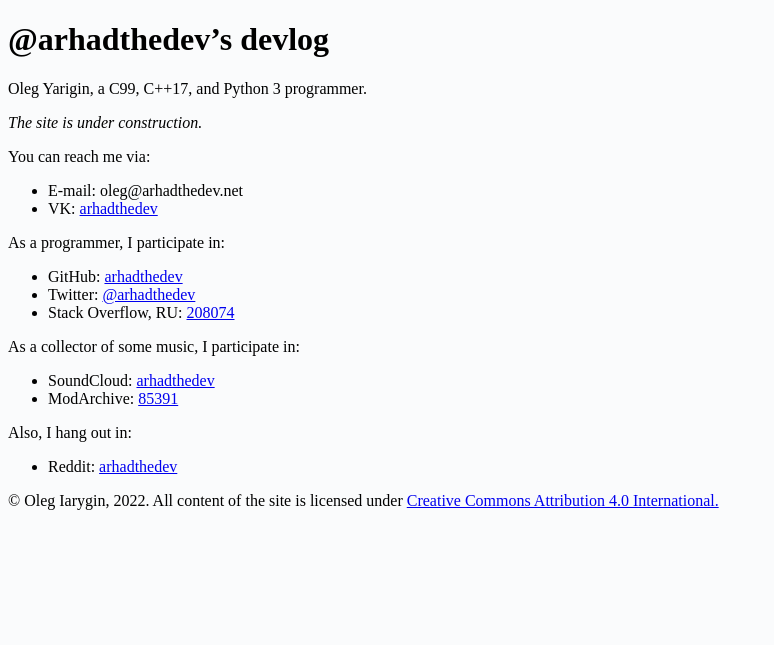
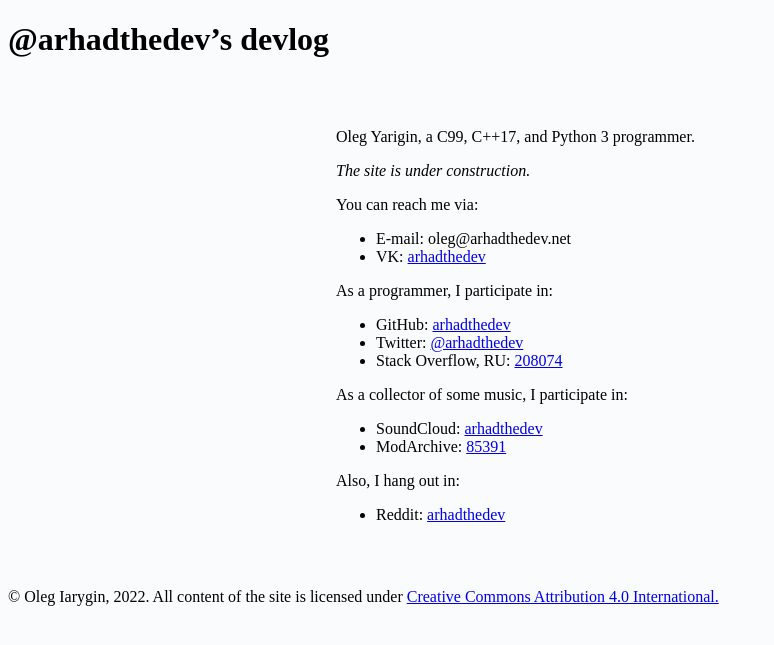
Before and after one commit to arhadthedev/arhadthedev, a Jekyll site: the page built from index.htm, in a window 1280 px wide. Shown: the top 645 px of the page, without its empty margins (0-774 px from the left). Built offline with Jekyll 4.4.1, drawn with Linux system fonts in a browser that asks for light colours.

Commit message:
Make site into a single 38rem column

```diff
--- a/_layouts/default.html
+++ b/_layouts/default.html
@@ -10,15 +10,21 @@
 			html {
 				background: #fafbfc;
 			}
+
+			main {
+				max-width: 38rem;
+				padding: 2rem;
+				margin: auto
+			}
 		</style>
 	</head>
 	<body>
 		<header>
 			<h1>@arhadthedev’s devlog</h1>
 		</header>
-
-		{{ content }}
-
+		<main>
+			{{ content }}
+		</main>
 		<footer>
 			<p>© Oleg Iarygin, 2022. All content of the site is licensed under <a href="https://creativecommons.org/licenses/by/4.0/legalcode">Creative Commons Attribution 4.0 International.</a>
 		</footer>
```
